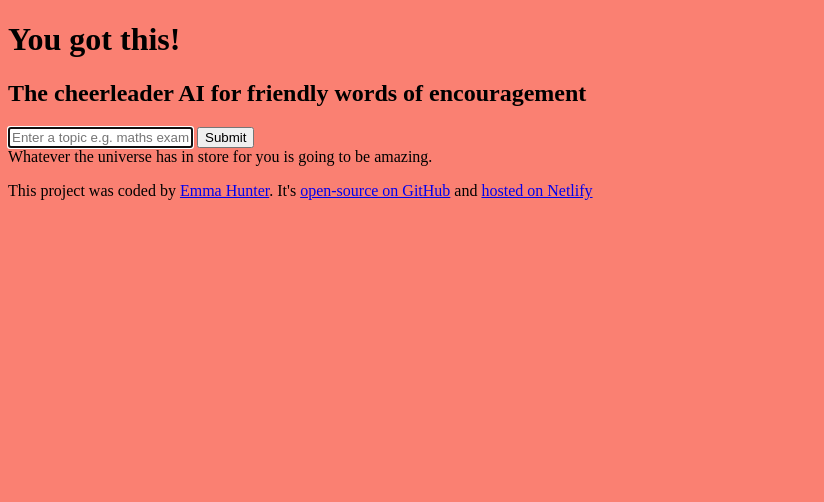
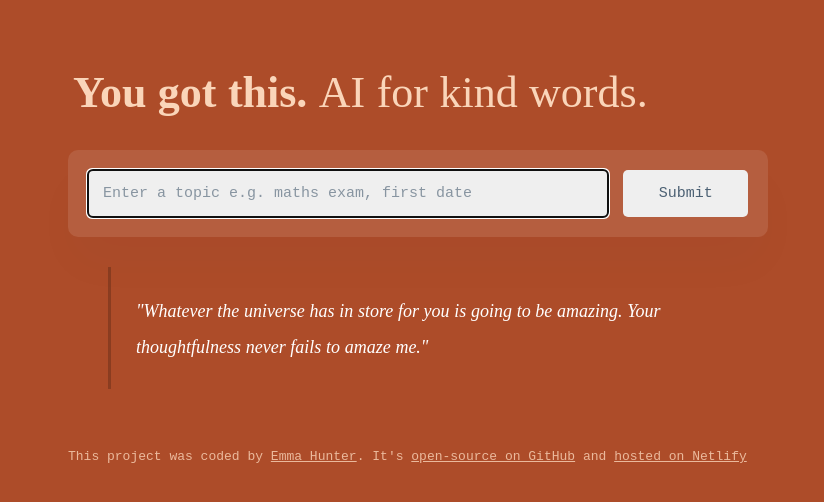
Before and after one commit to emma-hunter-code/cheerleader-ai, a plain HTML site: page index.html in a window 1280 px wide. Shown: the whole page, without its empty margins (0-824 px from the left). Drawn offline with nearby package versions, Linux system fonts and the light colour scheme.

Commit message:
Added CSS

```diff
--- a/index.html
+++ b/index.html
@@ -5,12 +5,18 @@
     <meta name="viewport" content="width=device-width, initial-scale=1.0" />
     <script src="https://cdn.jsdelivr.net/npm/axios@1.6.7/dist/axios.min.js"></script>
     <link rel="stylesheet" href="style.css" />
+    <link rel="preconnect" href="https://fonts.googleapis.com" />
+    <link rel="preconnect" href="https://fonts.gstatic.com" crossorigin />
+    <link
+      href="https://fonts.googleapis.com/css2?family=Noto+Serif+Georgian:wght@100..900&family=Roboto:ital,wght@0,100..900;1,100..900&display=swap"
+      rel="stylesheet"
+    />
     <title>Cheerleader</title>
   </head>
   <body>
+    <div class="wrapper">
       <header>
-      <h1>You got this!</h1>
-      <h2>The cheerleader AI for friendly words of encouragement</h2>
+        <h1><strong>You got this. </strong>AI for kind words.</h1>
       </header>
       <main>
         <form>
@@ -20,13 +26,16 @@
             autofocus
             required
             autocomplete="off"
+            class="prompt"
           />
-        <input type="submit" />
+          <input type="submit" class="submit-button" />
         </form>
-      <div id="quote">
-        Whatever the universe has in store for you is going to be amazing.
+        <div class="quote" id="quote">
+          "Whatever the universe has in store for you is going to be amazing.
+          Your thoughtfulness never fails to amaze me."
         </div>
       </main>
+    </div>
     <footer class="signature">
       <p>
         This project was coded by
--- a/style.css
+++ b/style.css
@@ -1,3 +1,83 @@
 body {
-  background: salmon;
+  background: #ad4c29;
+  color: #fad5b9;
+  font-family: "Noto Serif Georgian", serif;
 }
+
+.wrapper {
+  margin: 60px;
+  max-width: 700px;
+}
+
+h1 {
+  color: rgba(250, 213, 185);
+  font-size: 44px;
+  margin: 5px;
+  font-weight: 300;
+}
+
+form {
+  margin: 30px 0;
+  padding: 20px;
+  background: rgba(250, 250, 250, 0.1);
+  border-radius: 10px;
+  display: flex;
+  font-size: 16px;
+  box-shadow: 0 30px 50px rgba(65, 50, 100, 0.02);
+}
+
+.prompt {
+  width: 80%;
+  padding: 15px;
+  border: none;
+  border-radius: 5px;
+  margin-right: 15px;
+  font-size: 15px;
+  background-color: #efefef;
+  color: rgba(34, 60, 84, 0.9);
+  font-family: monospace;
+}
+
+input::placeholder {
+  color: rgba(34, 60, 84, 0.5);
+  font-size: 15px;
+  font-family: monospace;
+}
+
+.submit-button {
+  width: 20%;
+  color: rgba(34, 60, 84, 0.8);
+  background-color: #efefef;
+  padding: 15px;
+  border: none;
+  border-radius: 5px;
+  font-size: 15px;
+  font-family: monospace;
+  cursor: pointer;
+  transition: all 200ms ease-in-out;
+}
+
+.submit-button:hover {
+  background-color: rgba(250, 250, 250, 0.8);
+  font-weight: bold;
+}
+
+.quote {
+  color: white;
+  font-size: 18px;
+  margin: 5px 5px 5px 40px;
+  padding: 25px;
+  line-height: 2;
+  font-style: italic;
+  border-left: 3px solid rgba(0, 0, 0, 0.2);
+}
+
+.signature {
+  color: rgba(250, 213, 185, 0.8);
+  margin: 20px 60px;
+  font-family: monospace;
+}
+
+a {
+  color: rgba(250, 213, 185, 0.8);
+}
```
Lines whose indentation alone changed are shown as unchanged.
